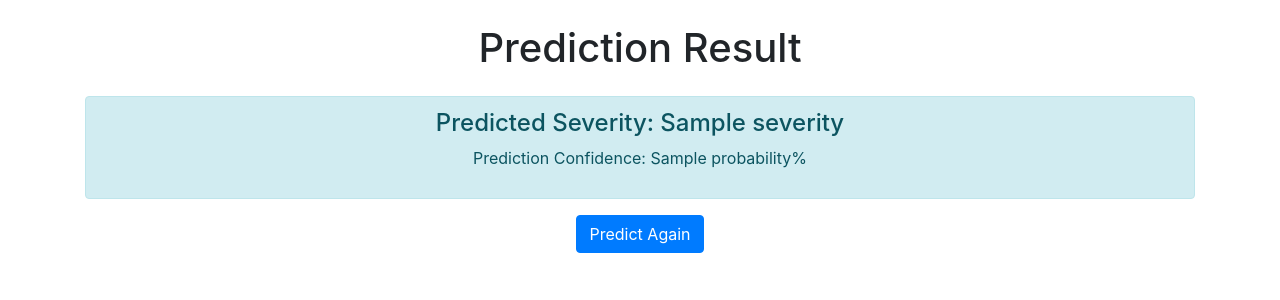
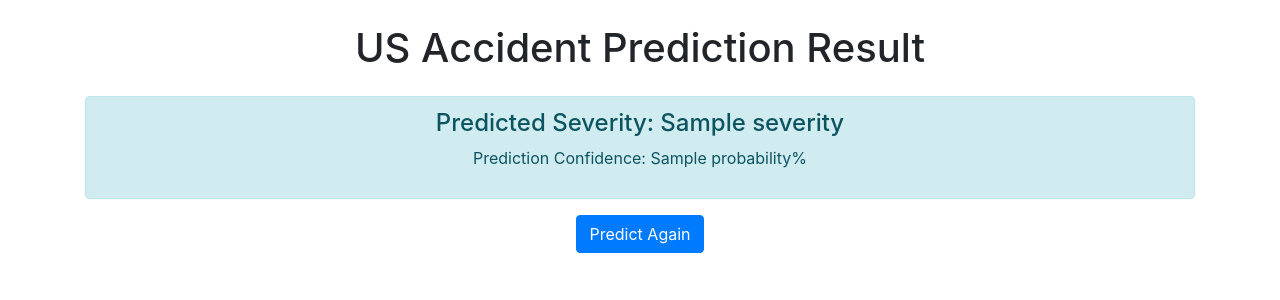
Before and after one commit to oztarim/TrafficSeverityAnalysis, a Flask app: template templates/result.html in a window 1280 px wide. Shown: the top 300 px of the page. Run offline with Flask 2, Linux system fonts and the light colour scheme; the template is opened without the code that fills it: most values are stand-ins (such as "Sample title", 1, 10 or a date in 2020); parts of the project's set-up code (start-up, migrations or seed data) failed here and were passed over; some libraries are stand-ins or nearby versions.

Commit message:
Update result.html

```diff
--- a/templates/result.html
+++ b/templates/result.html
@@ -8,7 +8,7 @@
 </head>
 <body>
     <div class="container">
-        <h1 class="text-center my-4">Prediction Result</h1>
+        <h1 class="text-center my-4">US Accident Prediction Result</h1>
         <div class="alert alert-info text-center">
             <h4>Predicted Severity: {{ severity }}</h4>
             <p>Prediction Confidence: {{ probability }}%</p>
```
